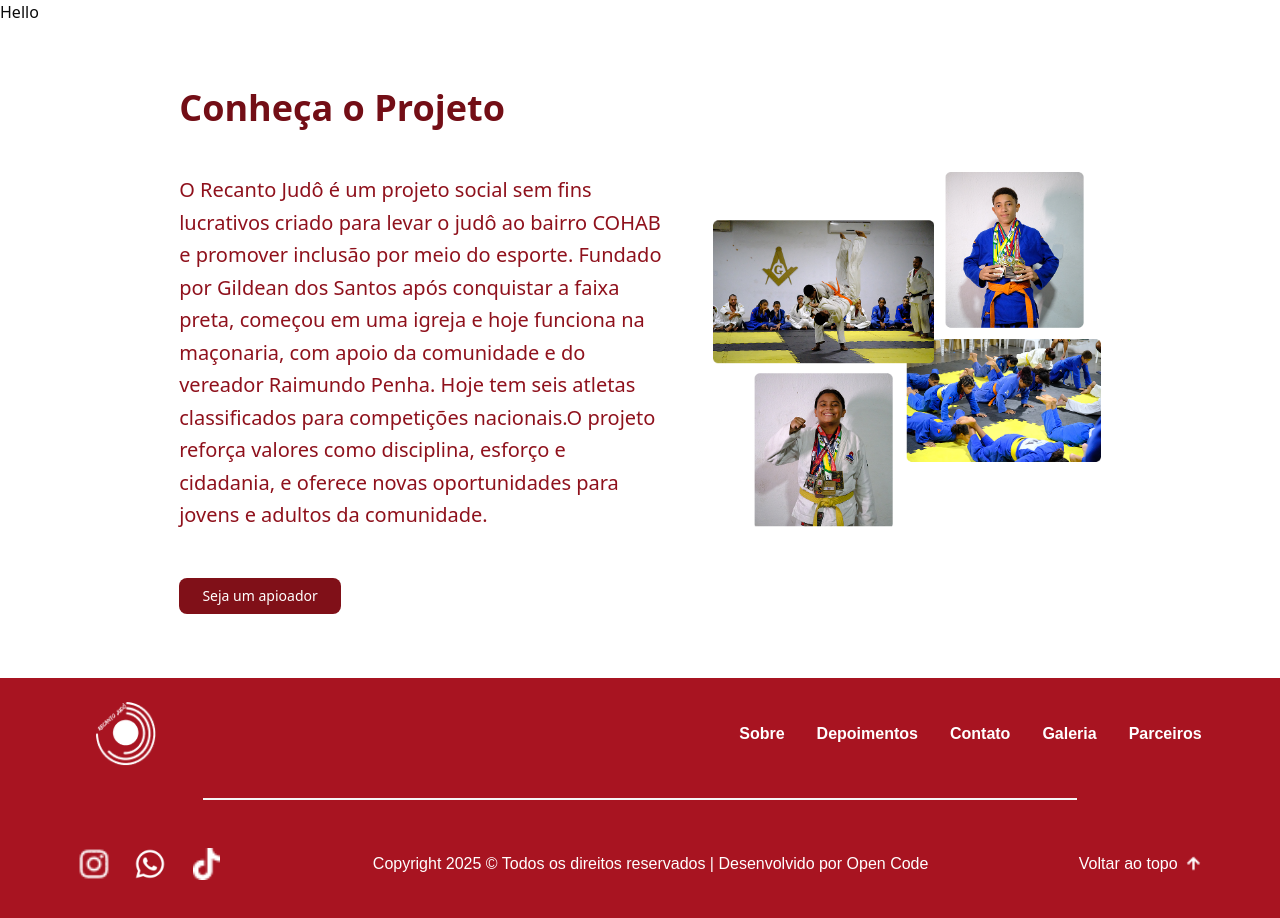
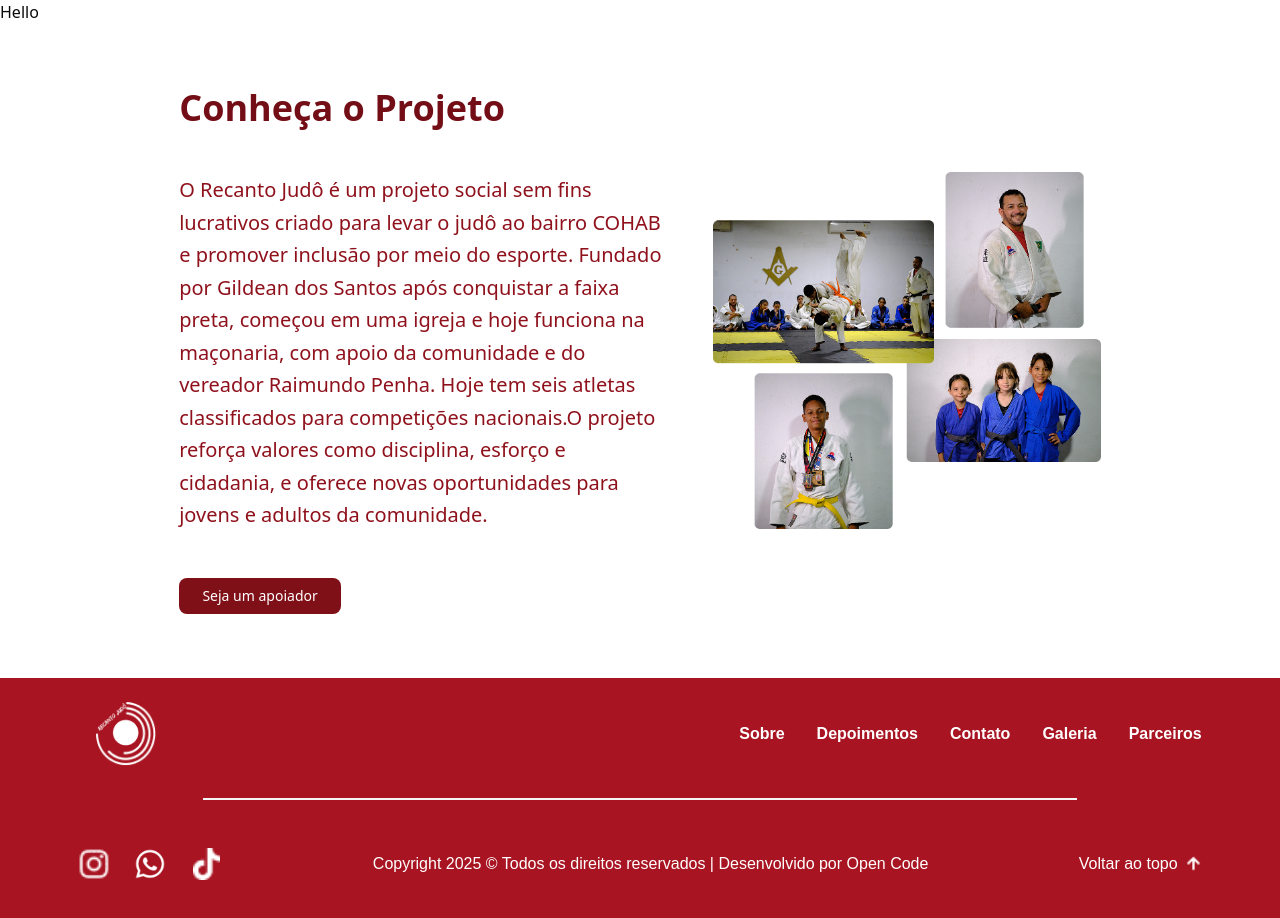
Before and after one commit to yuriribeirodev/Recanto-do-judo, a React (Vite) app: page / in a window 1280 px wide. Built offline with nearby package versions, Linux system fonts and the light colour scheme.

Commit message:
refact: troca de imagem

```diff
--- a/src/pages/Section-ConhecaoProjeto.tsx
+++ b/src/pages/Section-ConhecaoProjeto.tsx
@@ -2,6 +2,13 @@ import { Button } from '@/components/ui/button.tsx'
 
 
 export function ConhecaOPorjeto(){
+    function Vaquinha(){
+
+
+
+    }
+
+
     return(
         <div className="w-full bg-branco-200 p-8 md:p-16 mx-auto">
 
@@ -13,10 +20,10 @@ export function ConhecaOPorjeto(){
                     <h2 className="text-4xl font-bold text-vermelho-letrash1 text-left">Conheça o Projeto</h2>
 
                     <p className="text-vermelho-letrasp text-xl leading-relaxed text-left" >  O Recanto Judô é um projeto social sem fins lucrativos criado para levar o judô ao bairro COHAB e promover inclusão por meio do esporte. Fundado por Gildean dos Santos após conquistar a faixa preta, começou em uma igreja e hoje funciona na maçonaria, com apoio da comunidade e do vereador Raimundo Penha. Hoje tem seis atletas classificados para competições nacionais.O projeto reforça valores como disciplina, esforço e cidadania, e oferece novas oportunidades para jovens e adultos da comunidade.</p>
-                    <Button className='w-1/3' variant="destructive">Seja um apioador</Button>
+                    <Button className='w-1/3' variant="destructive">Seja um apoiador</Button>
                 </div>
                 <div className="w-4/5 h-auto img flex justify-center items-center">
-                    <img src="public/imgSobrenos.png" alt="Imagem de Alunos do projeto Recanto do Judô" />
+                    <img src="public/ImagemSobreNos.png" alt="Imagem de Alunos do projeto Recanto do Judô" />
                 </div>
             </div>
 
```
Also changed, not shown: public/ImagemSobreNos.png (added), public/imgSobrenos.png (deleted).
